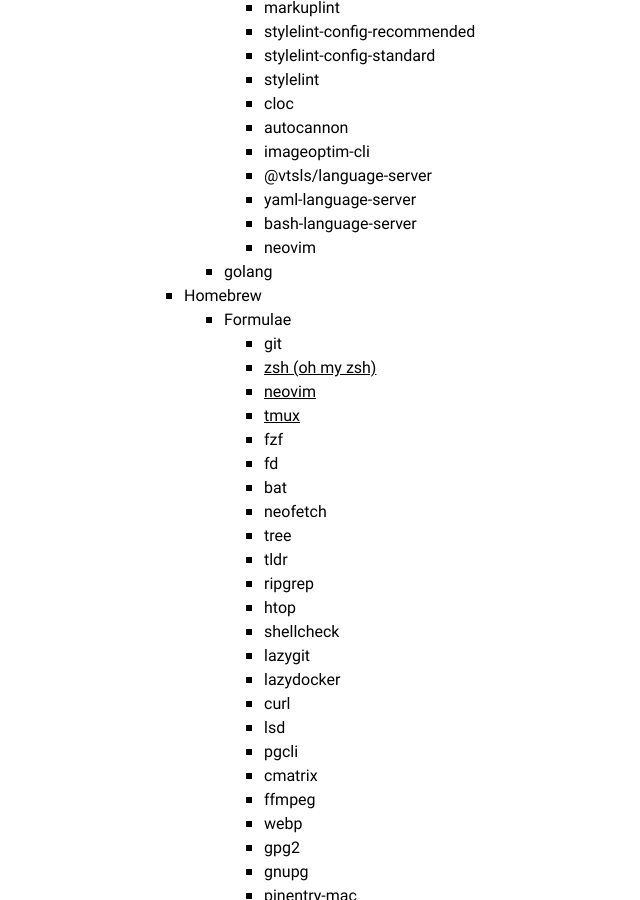
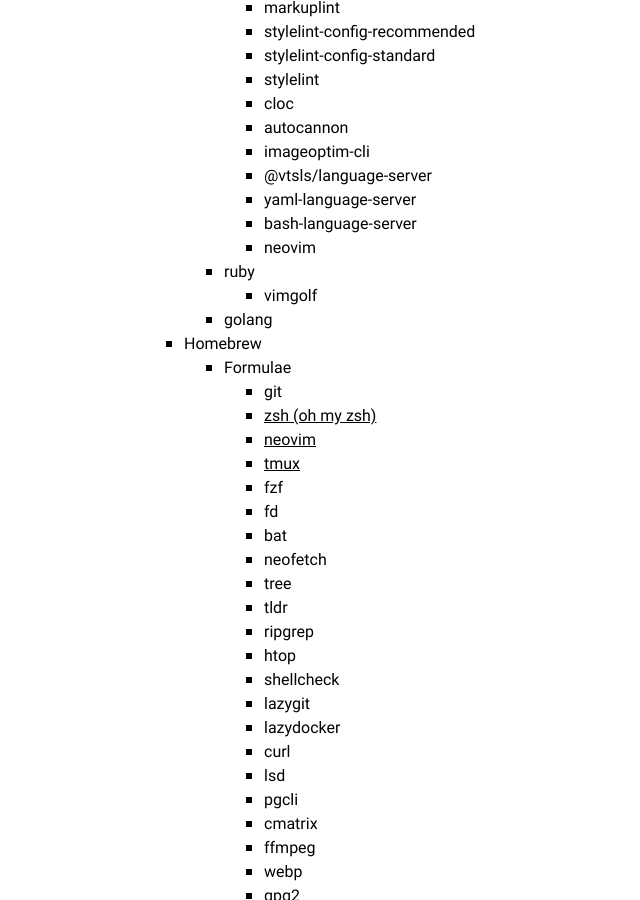
Before and after one commit to amalumian/www.malumian.dev, a Jekyll site: the page built from setup.html, in a window 1280 px wide and 900 px high, scrolled down 5672 px. Shown: the whole window, without its empty margins (166-806 px from the left). Built offline with Jekyll 4.4.1, drawn with Linux system fonts in a browser that asks for light colours.

Commit message:
Update setup.html

```diff
--- a/setup.html
+++ b/setup.html
@@ -346,6 +346,12 @@
             <li>neovim</li>
           </ul>
         </li>
+        <li>
+          ruby
+          <ul>
+            <li>vimgolf</li>
+          </ul>
+        </li>
         <li>golang</li>
       </ul>
     </li>
```
